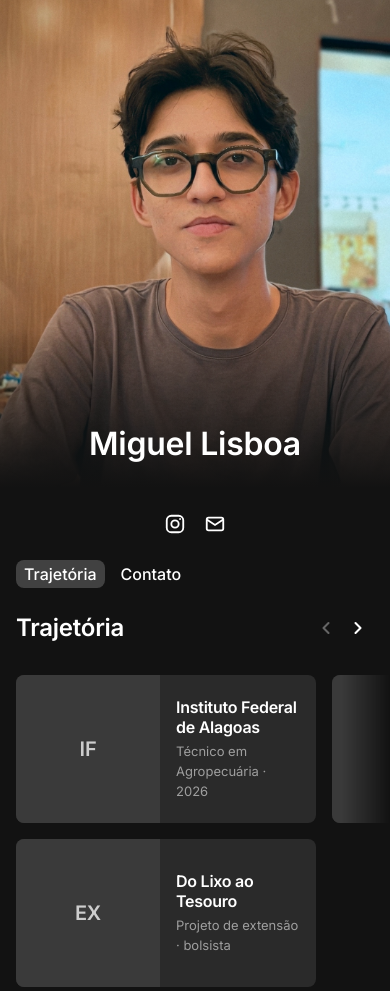
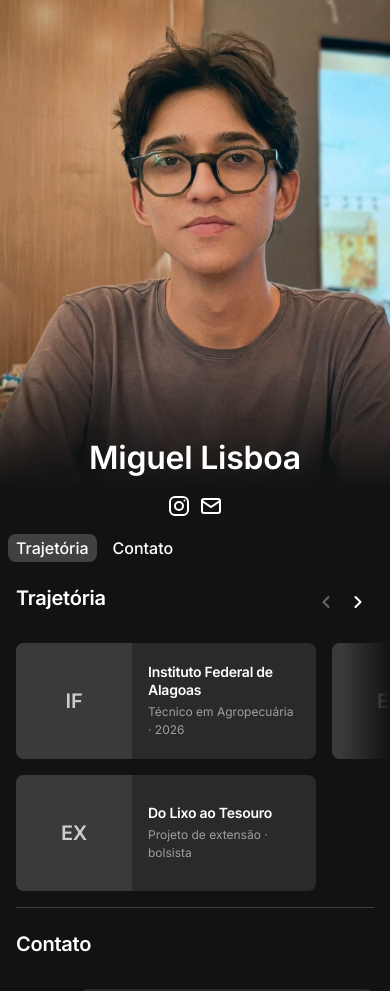
Before and after one commit to miguelclisboa/miguelclisboa.github.io, a plain HTML site: page index.html in a window 390 px wide. Shown: the top 991 px of the page. Drawn offline with Linux system fonts and the light colour scheme.

Commit message:
Refactor CSS styles in index.html
Updated styles for social icons, header, and layout.

```diff
--- a/index.html
+++ b/index.html
@@ -55,7 +55,7 @@ h1{font-size:48px;line-height:60px;font-weight:600;letter-spacing:-.25px}
 .socials{display:flex;gap:8px;justify-content:center;margin-top:24px}
 .socials a{width:32px;height:32px;display:grid;place-items:center;border-radius:8px;transition:background .15s}
 .socials a:hover,.socials a:focus-visible{background:var(--pill)}
-.socials svg{width:22px;height:22px}
+.socials svg{width:24px;height:24px}
 
 /* Abas */
 .tabs{display:flex;gap:8px;margin:24px 8px 0;overflow-x:auto;scrollbar-width:none}
@@ -113,14 +113,27 @@ footer{padding:32px 0 8px;text-align:center;font-size:11px;letter-spacing:.2em;t
   .container{margin:0;max-width:none;border-radius:0;padding:0 16px 16px}
   .header{position:relative;margin:0 -16px;padding-top:0}
   .portrait{width:100%;max-width:none;border-radius:0}
-  .header::after{content:"";position:absolute;left:0;right:0;top:calc(100vw * 1.25 - 160px);height:160px;background:linear-gradient(transparent,var(--bg));pointer-events:none}
-  .name-wrap{position:absolute;left:16px;right:16px;top:calc(100vw * 1.25 - 64px);margin:0;z-index:1}
+  .header::after{content:"";position:absolute;left:0;right:0;top:0;height:calc(100vw * 1.25);background:linear-gradient(transparent 75%,var(--bg) 100%);pointer-events:none}
+  .name-wrap{position:relative;margin:-50px 0 0;z-index:1}
   h1{font-size:32px;line-height:40px}
-  .socials{margin-top:20px}
-  .tabs{margin:20px -16px 0;padding:0 16px}
+  .socials{margin-top:16px}
+  .socials a{width:24px;height:24px}
+  .tabs{margin:16px -8px 0;padding:0}
+  section{margin-top:24px}
+  h2{font-size:20px;line-height:25px}
   .media{width:300px}
+  .tile{width:152px}
   .track{margin-right:-16px}
   .track.rows{grid-auto-columns:300px}
+  .item{height:116px}
+  .item .ph,.item img{width:116px}
+  .item h3{font-size:14px;line-height:18px}
+  .item small{font-size:12px}
+  .feature{min-height:136px;padding-left:112px}
+  .feature .ph,.feature img{width:112px;height:112px}
+  .feature .box{left:64px}
+  .feature h3{padding:0 12px;font-size:14px;line-height:18px}
+  .sec-head{align-items:flex-start;margin-bottom:25px}
 }
 @media (prefers-reduced-motion:reduce){html{scroll-behavior:auto}}
 </style>
```
